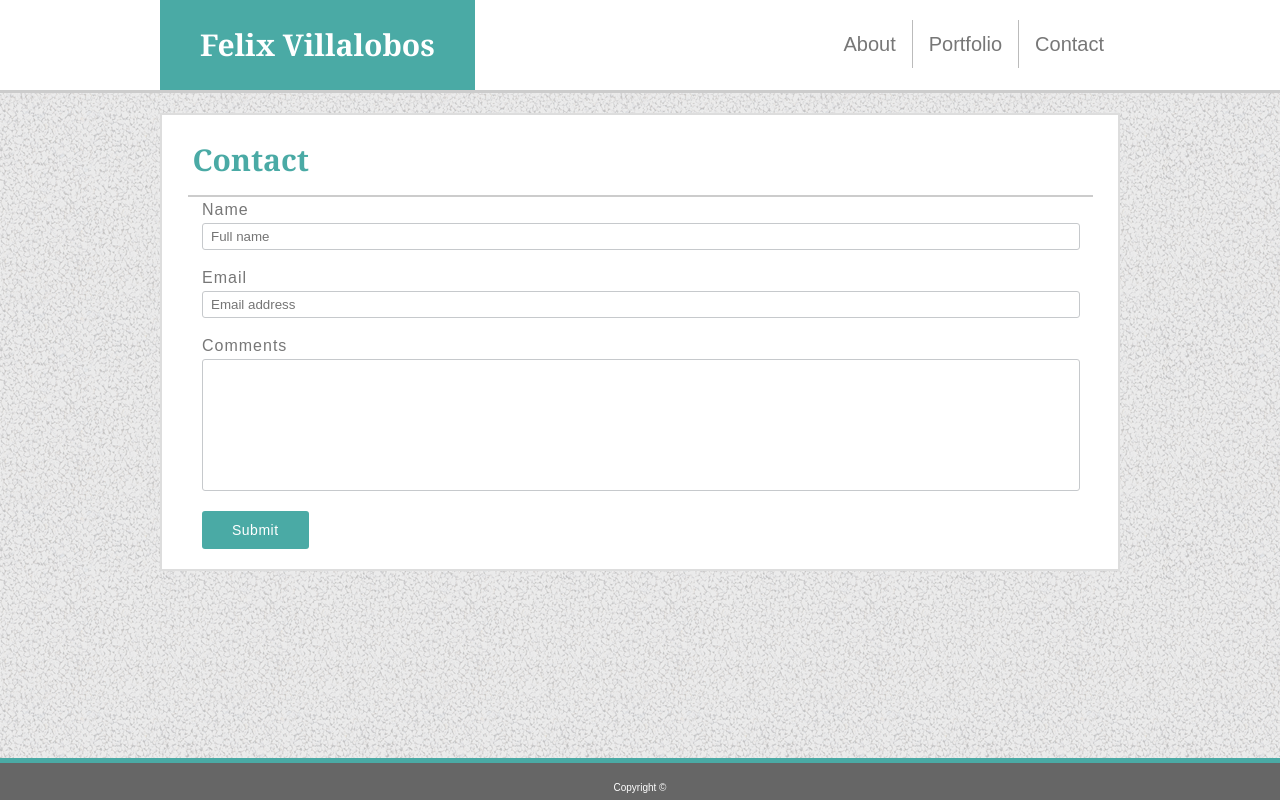
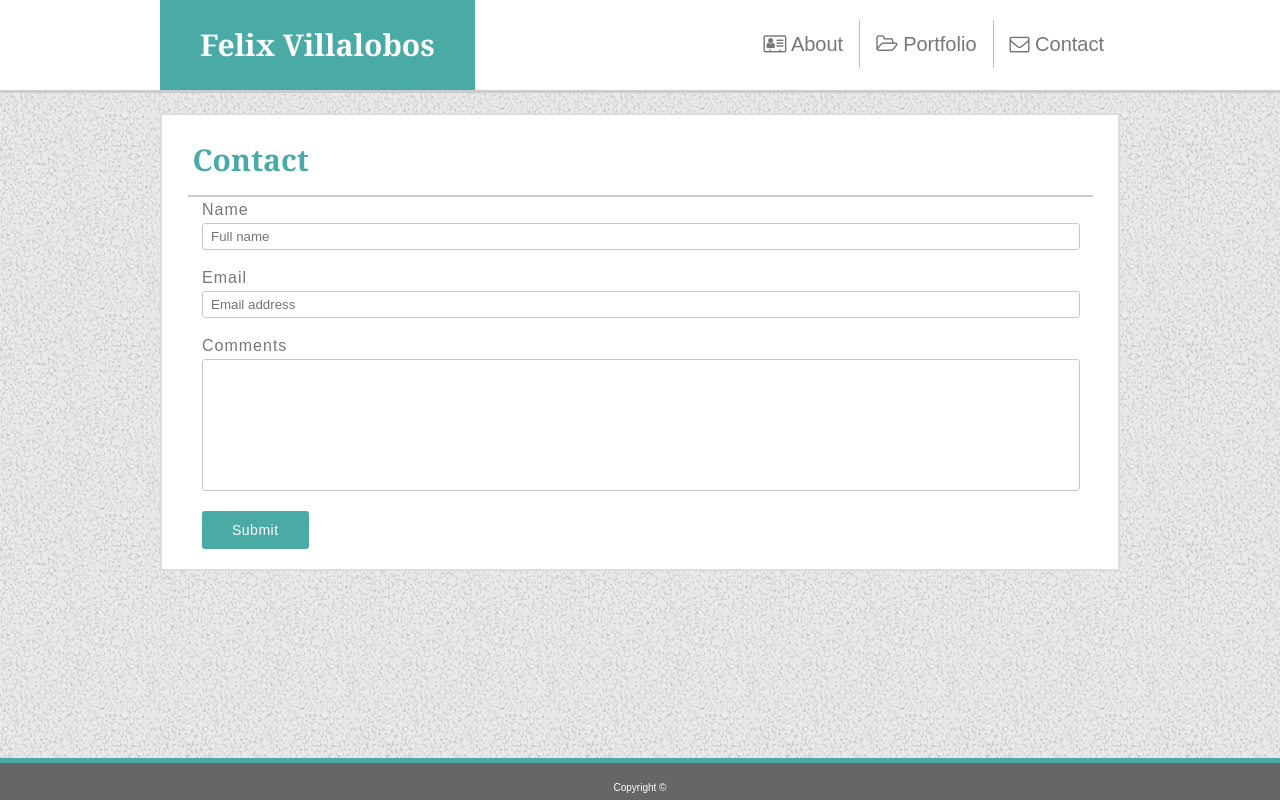
Before and after one commit to felixvl31/Basic-Portfolio, a plain HTML site: page contact.html in a window 1280 px wide. Drawn offline with Linux system fonts and the light colour scheme.

Commit message:
Font Awesome Added

```diff
--- a/contact.html
+++ b/contact.html
@@ -5,6 +5,7 @@
         <title>Felix Villalobos</title>
         <link rel="shortcut icon" href="Assets/Images/favicon.ico" />
         <link rel="stylesheet" href="Assets/CSS/style.css">
+        <link rel="stylesheet" href="https://cdnjs.cloudflare.com/ajax/libs/font-awesome/4.7.0/css/font-awesome.min.css">
     </head>
 
     <body>
@@ -17,9 +18,9 @@
                     </h1>
                     <nav class="nav">
                         <ul>
-                            <li><a href="contact.html">     Contact     </a></li>
-                            <li><a href="portfolio.html">   Portfolio   </a></li>
-                            <li><a href="index.html">       About       </a></li>
+                            <li><a href="contact.html"><i class="fa fa-envelope-o" aria-hidden="true"></i>     Contact     </a></li>
+                            <li><a href="portfolio.html"><i class="fa fa-folder-open-o" aria-hidden="true"></i>   Portfolio   </a></li>
+                            <li><a href="index.html"><i class="fa fa-address-card-o" aria-hidden="true"></i>       About       </a></li>
                         </ul>
                     </nav>
                 </div>
```
Also changed, not shown: index.html (+4 -3 lines), portfolio.html (+4 -3 lines).
